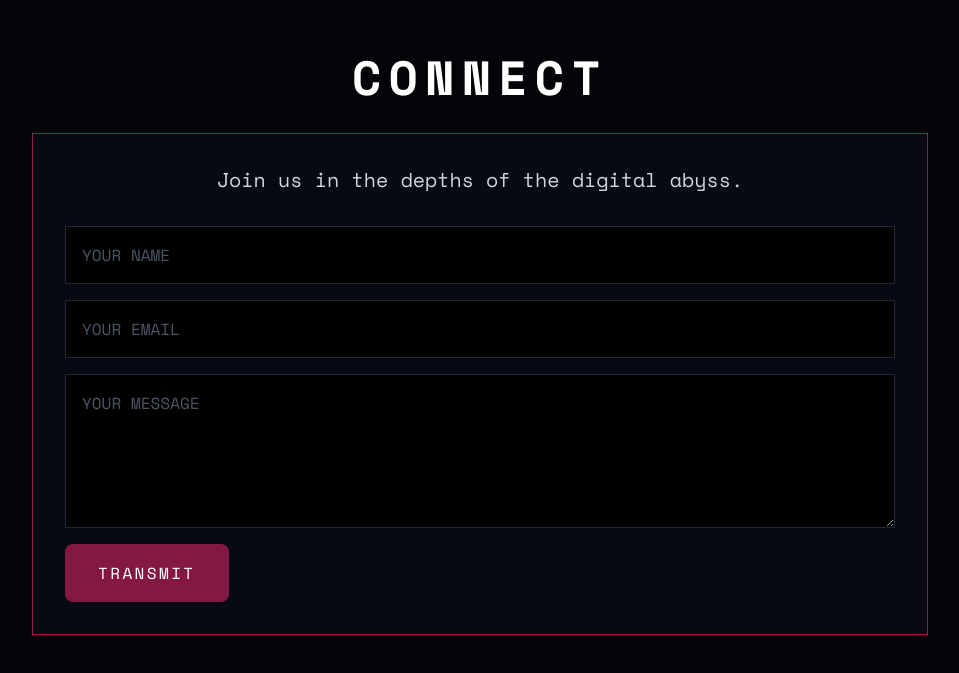
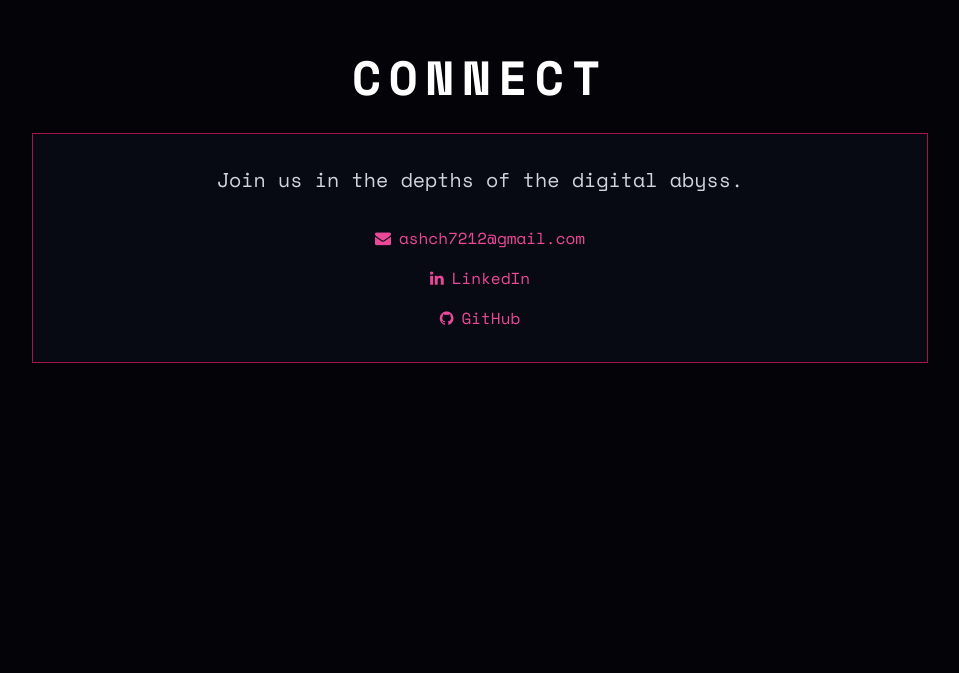
Before and after one commit to AyeshaC123/AyeshaC123.github.io, a React (Vite) app: page / in a window 1280 px wide. Shown: the part 3623-4296 px from the top of the page, without its empty margins (160-1119 px from the left). Built offline with nearby package versions, Linux system fonts and the light colour scheme.

Commit message:
Final Changes for hosting on pages

```diff
--- a/package.json
+++ b/package.json
@@ -10,7 +10,9 @@
     "preview": "vite preview"
   },
   "dependencies": {
+    "@emailjs/browser": "^4.4.1",
     "@tailwindcss/vite": "^4.0.14",
+    "font-awesome": "^4.7.0",
     "gsap": "^3.12.7",
     "react": "^18.3.1",
     "react-dom": "^18.3.1"
--- a/src/components/DarkUndergroundWebsite.jsx
+++ b/src/components/DarkUndergroundWebsite.jsx
@@ -2,6 +2,7 @@
 import React, { useEffect } from 'react';
 import gsap from 'gsap';
 import ScrollTrigger from 'gsap/ScrollTrigger';
+import 'font-awesome/css/font-awesome.min.css';
 
 gsap.registerPlugin(ScrollTrigger);
 
@@ -132,43 +133,49 @@ const DarkUndergroundWebsite = () => {
               PROJECTS
             </h2>
             <div className="grid grid-cols-1 md:grid-cols-2 lg:grid-cols-3 gap-4">
-              {[1, 2, 3, 4, 5, 6].map((item) => {
-                let projectName = "";
-                switch (item) {
-                  case 1:
-                    projectName = "NextGenHire";
-                    break;
-                  case 2:
-                    projectName = "PACTALK";
-                    break;
-                  case 3:
-                    projectName = "WayfindingSystems";
-                    break;
-                  case 4:
-                    projectName = "ArmInArm";
-                    break;
-                  case 5:
-                    projectName = "Sustainability";
-                    break;
-                  default:
-                    projectName = "Coming Soon";
-                }
-                return (
-                  <div
-                    key={item}
-                    className="aspect-square border border-gray-800 bg-gray-900 bg-opacity-40 relative overflow-hidden group cursor-pointer"
+              {[
+                {
+                  name: 'NextGenHire',
+                  githubLink: 'https://github.com/AyeshaC123/NextGenHire',
+                },
+                {
+                  name: 'PACTALK',
+                  githubLink: 'https://github.com/AyeshaC123/PACTALK-AC',
+                },
+                {
+                  name: 'WayfindingSystems',
+                  githubLink: 'https://github.com/AyeshaC123/AndroidAppUI',
+                },
+                {
+                  name: 'ArmInArm',
+                  githubLink: 'https://github.com/AyeshaC123/ArmInArm-Fall2024-AC',
+                },
+                {
+                  name: 'Sustainability',
+                  githubLink: 'https://github.com/AyeshaC123/Sustainability',
+                },
+                {
+                  name: 'Coming Soon',
+                  githubLink: '',
+                },
+              ].map((project, index) => (
+                <a
+                  key={index}
+                  href={project.githubLink || '#'}
+                  target="_blank"
+                  rel="noopener noreferrer"
+                  className="aspect-square border border-gray-800 bg-gray-900 bg-opacity-40 relative overflow-hidden group cursor-pointer block"
                 >
                   <div className="absolute inset-0 flex items-start justify-center opacity-0 group-hover:opacity-100 transition-opacity bg-pink-900 bg-opacity-30 pt-8">
-                      <p className="text-white text-xl tracking-widest">{projectName}</p>
+                    <p className="text-white text-xl tracking-widest">{project.name}</p>
                   </div>
                   <div className="absolute inset-0 flex items-center justify-center">
                     <div className="w-full h-full flex items-center justify-center">
                       <div className="w-20 h-20 bg-gray-800 rounded-full"></div>
                     </div>
                   </div>
-                  </div>
-                );
-              })}
+                </a>
+              ))}
             </div>
           </div>
         </section>
@@ -192,7 +199,7 @@ const DarkUndergroundWebsite = () => {
           { name: 'Tailwind CSS', icon: 'devicon-tailwindcss-plain' },
           { name: 'Git', icon: 'devicon-git-plain' },
           { name: 'HTML5', icon: 'devicon-html5-plain' },
-          { name: 'MongoDB', icon: 'devicon-mongodb-plain' },
+          { name: 'MongoDB', icon: 'devicon-java-plain' },
           { name: 'Java', icon: 'devicon-java-plain' },
           { name: 'SpringBoot', icon: 'devicon-spring-plain' },
           { name: 'Apache Kafka', icon: 'devicon-apachekafka-plain' },
@@ -225,26 +232,20 @@ const DarkUndergroundWebsite = () => {
               <p className="text-xl text-gray-300 mb-8 text-center">
                 Join us in the depths of the digital abyss.
               </p>
-              <form className="flex flex-col space-y-4">
-                <input
-                  type="text"
-                  placeholder="YOUR NAME"
-                  className="bg-black border border-gray-800 p-4 text-white placeholder-gray-600 focus:border-pink-500 focus:outline-none"
-                />
-                <input
-                  type="email"
-                  placeholder="YOUR EMAIL"
-                  className="bg-black border border-gray-800 p-4 text-white placeholder-gray-600 focus:border-pink-500 focus:outline-none"
-                />
-                <textarea
-                  placeholder="YOUR MESSAGE"
-                  rows={5}
-                  className="bg-black border border-gray-800 p-4 text-white placeholder-gray-600 focus:border-pink-500 focus:outline-none"
-                ></textarea>
-                <button className="bg-pink-900 hover:bg-pink-800 text-white py-4 px-8 tracking-wider self-start">
-                  TRANSMIT
-                </button>
-              </form>
+              <div className="flex flex-col items-center space-y-4">
+                <p className="text-pink-500">
+                  <i className="fa fa-envelope mr-2"></i>
+                  ashch7212@gmail.com
+                </p>
+                <a href="https://www.linkedin.com/in/ayesha-chaudhry1/" className="text-pink-500 hover:text-pink-300 transition-colors">
+                  <i className="fa fa-linkedin mr-2"></i>
+                  LinkedIn
+                </a>
+                <a href="https://github.com/AyeshaC123" className="text-pink-500 hover:text-pink-300 transition-colors">
+                  <i className="fa fa-github mr-2"></i>
+                  GitHub
+                </a>
+              </div>
             </div>
           </div>
         </section>
--- a/vite.config.js
+++ b/vite.config.js
@@ -2,5 +2,6 @@ import { defineConfig } from 'vite'
 import react from '@vitejs/plugin-react'
 
 export default defineConfig({
+  base: '/AyeshaC123.github.io/',
   plugins: [react()],
 })
```
Also changed, not shown: 1 other file (tests, documents, lock files or other folders). Lines whose indentation alone changed are shown as unchanged.
